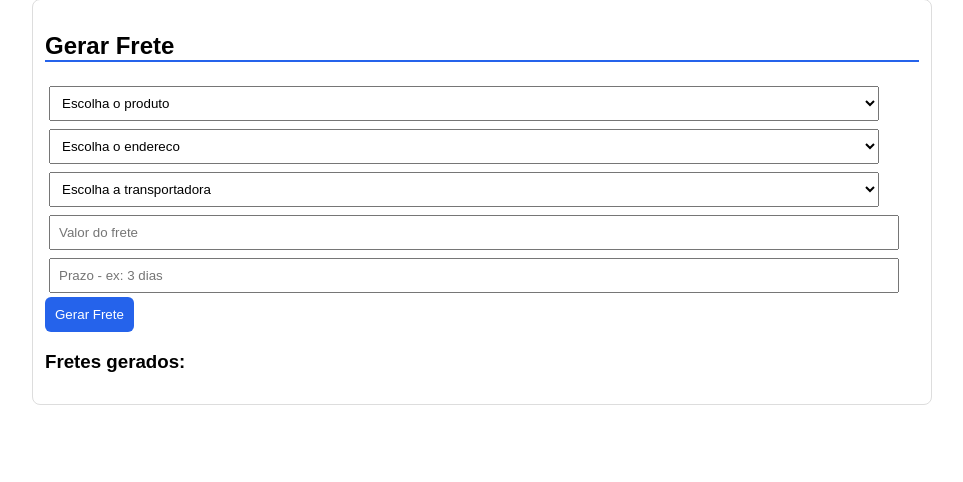
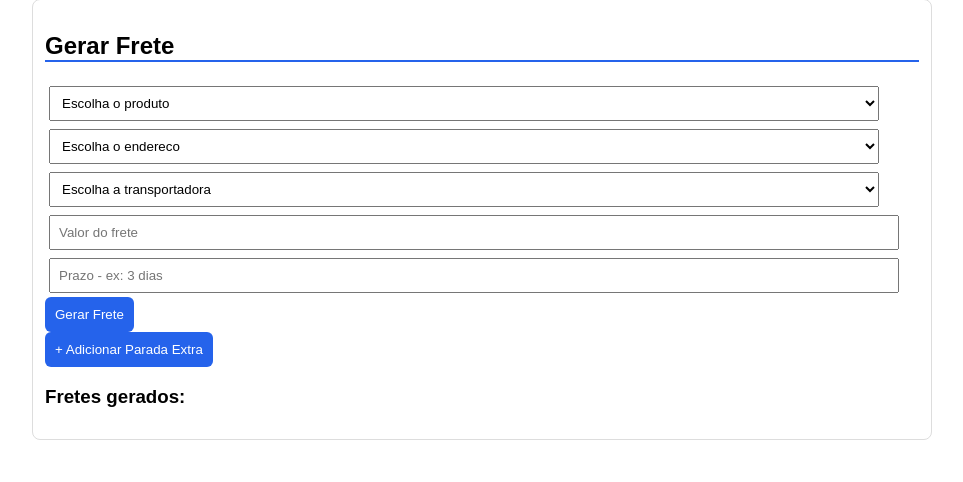
Before and after one commit to brunacarolinesantanadossantos-ui/gerenciador-logistico, a PHP site: page / in a window 1280 px wide. Shown: the part 1466-1948 px from the top of the page, without its empty margins (158-1121 px from the left). Before the commit the page ends 1871 px from the top, so only its background shows below. Run offline with PHP 8.4, Linux system fonts and the light colour scheme; the visitor is signed in with stand-in values (Sample User, id 1); data that the repository does not hold is empty.

Commit message:
Update index.php

```diff
--- a/index.php
+++ b/index.php
@@ -107,8 +107,17 @@ $fretes = $pdo->query("SELECT f.*, p.nome AS produto_nome, e.cliente AS cliente_
 <select name="transportadora" required><option value="">Escolha a transportadora</option><?php foreach($transportadores as $t) echo "<option value='".$t['nome']."'>".$t['nome']." - ".$t['veiculo']."</option>"; ?></select>
 <input name="valor" placeholder="Valor do frete" type="number" step="0.01" required>
 <input name="prazo" placeholder="Prazo - ex: 3 dias" required>
-<button name="gerar_frete">Gerar Frete</button></form>
+<button name="gerar_frete">Gerar Frete</button></form><div id="paradas-extras"></div>
+<button type="button" onclick="adicionarParada()">+ Adicionar Parada Extra</button>
 <h3>Fretes gerados:</h3>
 <?php foreach($fretes as $f) echo "✅ ".($f['data_frete'] ?? '')." | Produto: <b>".$f['produto_nome']."</b> | Cliente: <b>".$f['cliente_nome']." - ".$f['cidade']."</b> | Transportadora: <b>".$f['transportadora']."</b> | Valor: R$ ".$f['valor']." | Prazo: ".$f['prazo']."<br>"; ?>
 </div>
-</body></html>
+<script>
+function adicionarParada() {
+  const div = document.getElementById('paradas-extras');
+  const novo = document.createElement('input');
+  novo.name = 'parada_extra[]';
+  novo.placeholder = 'Parada extra - ex: Ponto de parada';
+  div.appendChild(novo);
+}
+</script></body></html>
```
